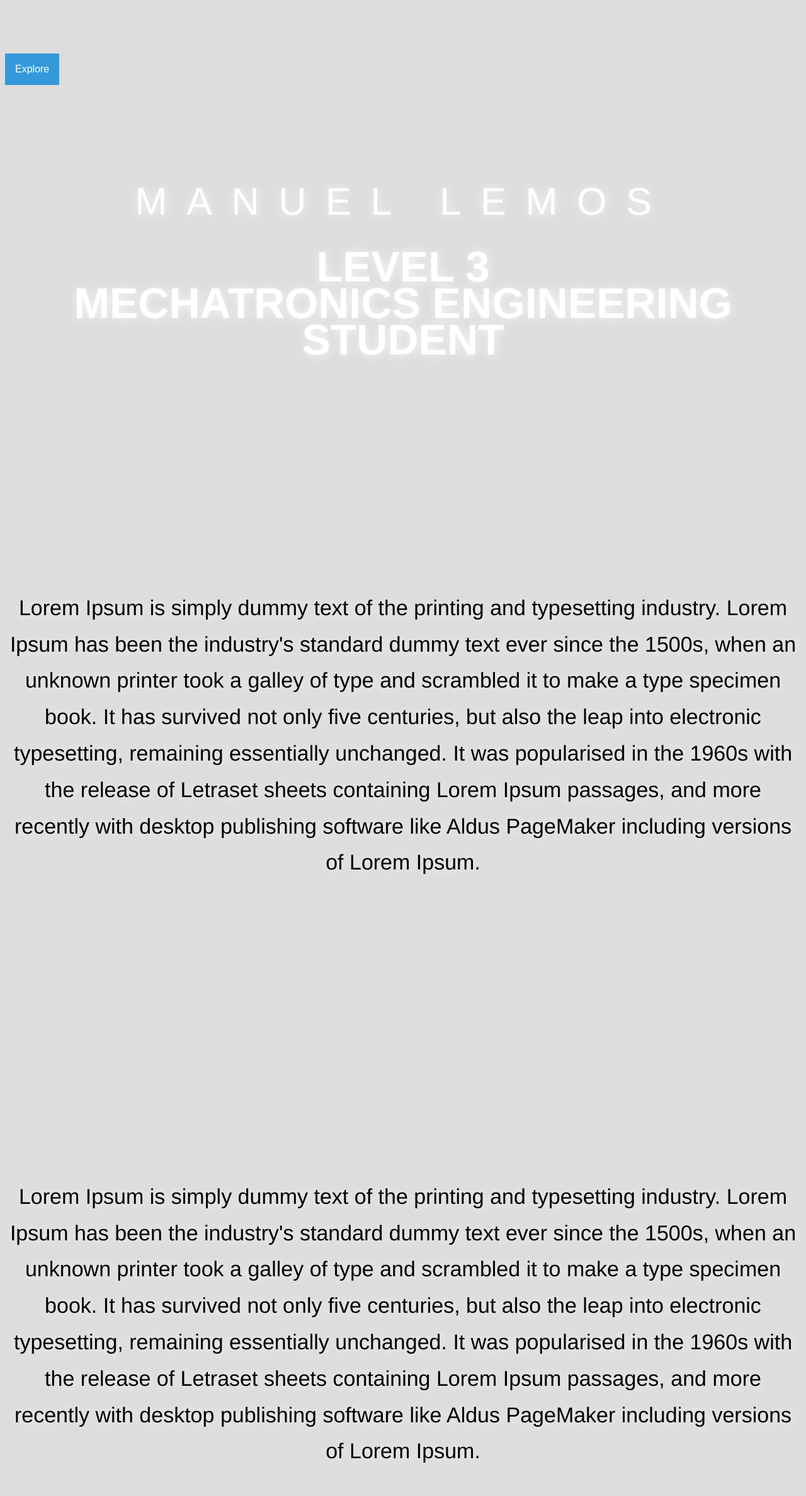
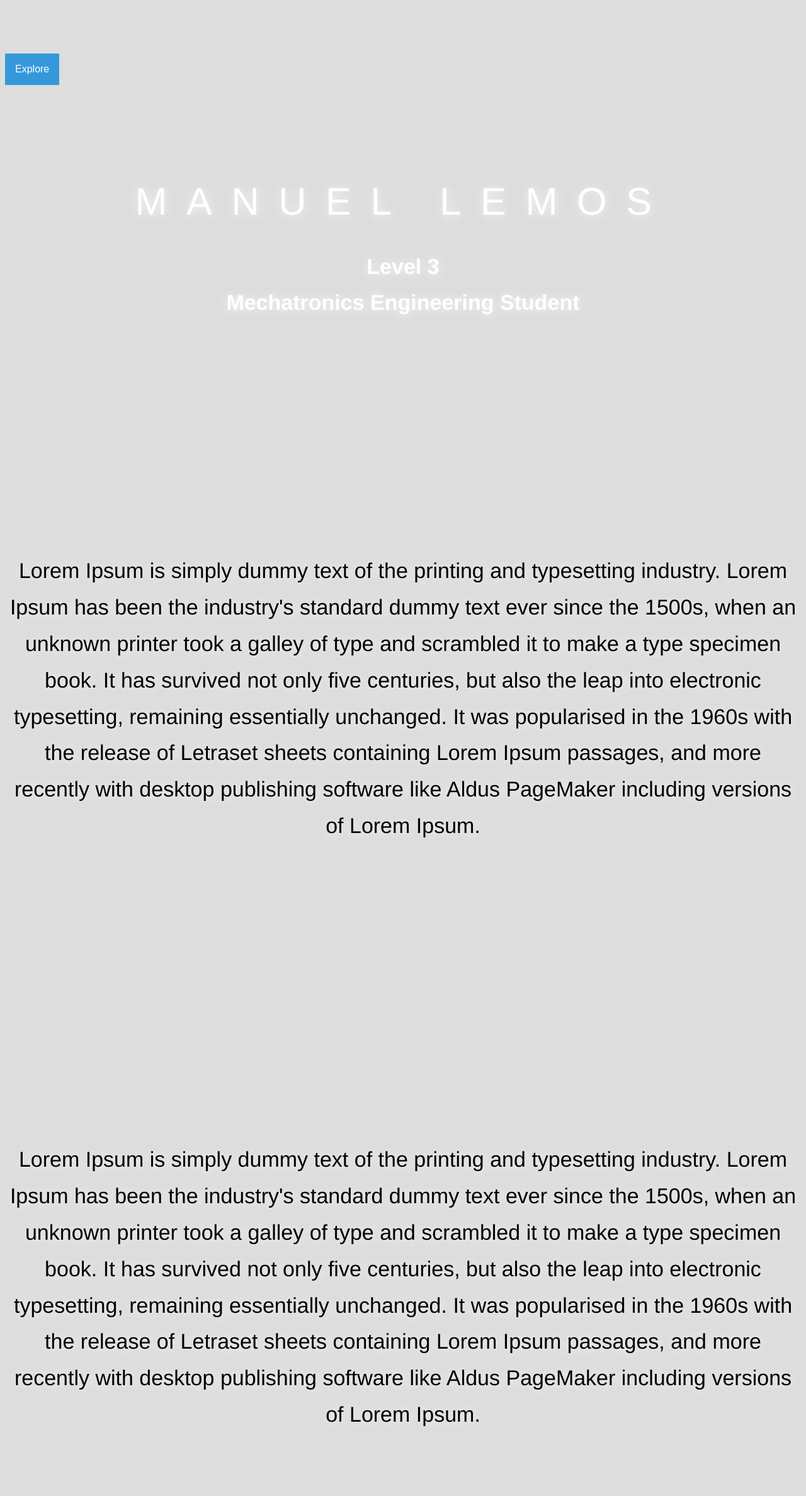
Before and after one commit to MannyLemos/MannyLemos.github.io, a Jekyll site: the page index.html, which Jekyll copies as it is, in a window 1280 px wide. Shown: the whole page at 63% size. Built offline with Jekyll 4.4.1, drawn with Linux system fonts in a browser that asks for light colours; nearby versions of some CDN libraries; a script that is not in the unit is left out; after the commit the page ends 2318 px from its top, so only the background shows below that.

Commit message:
Update index.html

```diff
--- a/index.html
+++ b/index.html
@@ -84,7 +84,7 @@ window.onclick = function(event) {
 	<div align="center";>
 	<br><br>
 	<h1 class="ml12">Manuel Lemos</h1>
-	<h1 class="ml13">Level 3<br>Mechatronics Engineering Student</h1>
+	<h4>Level 3<br>Mechatronics Engineering Student</h4>
 </body>
 <head>
 	<meta charset="utf-8">
```
